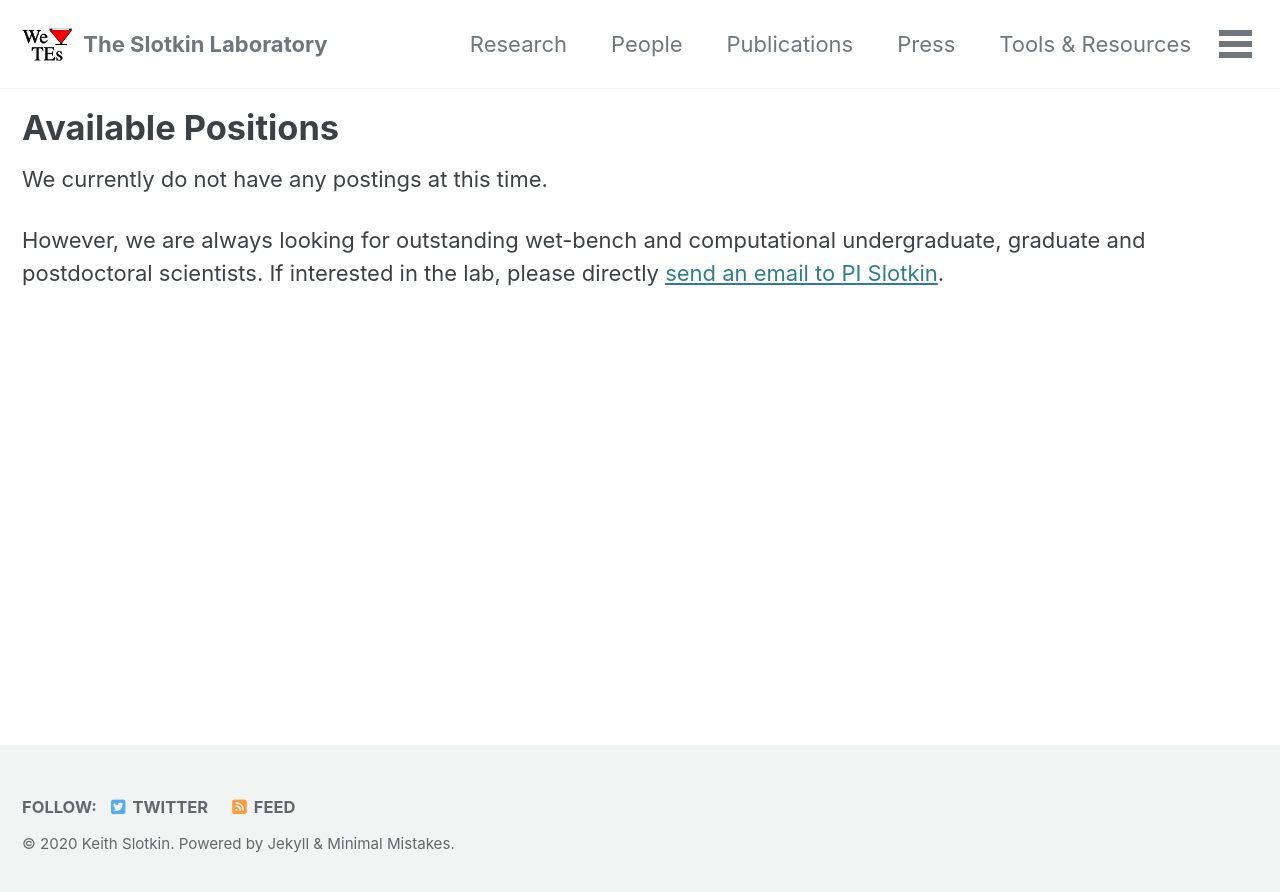
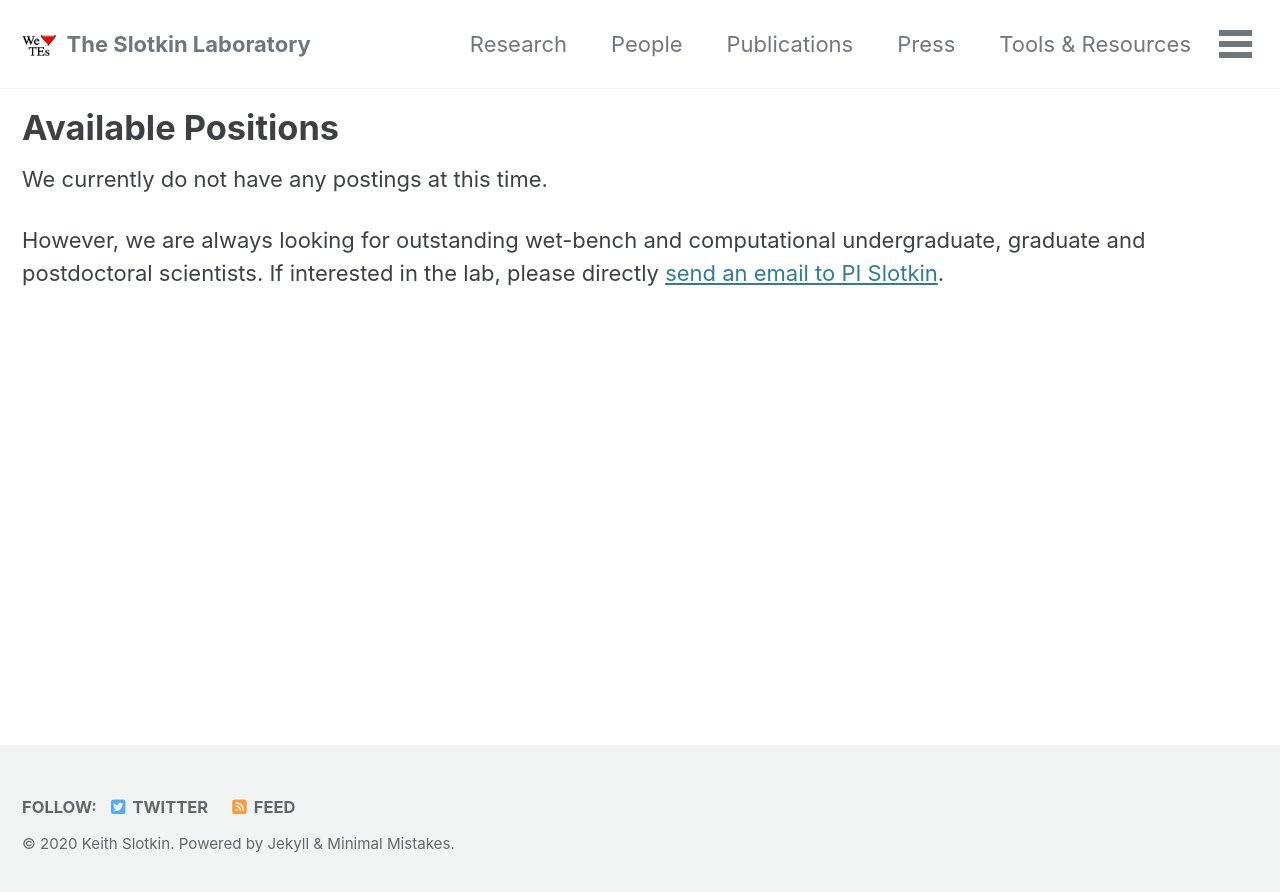
Before and after one commit to SlotkinLab/slotkinlab.github.io, a Jekyll site: the page built from _pages/positions.md, in a window 1280 px wide. Shown: the top 892 px of the page. Built offline with Jekyll 4.4.1, drawn with Linux system fonts in a browser that asks for light colours; cached includes are drawn as plain includes; nearby versions of some CDN libraries.

Commit message:
Update _masthead.scss

```diff
--- a/_sass/minimal-mistakes/_masthead.scss
+++ b/_sass/minimal-mistakes/_masthead.scss
@@ -40,7 +40,7 @@
 }
 
 .site-logo img {
-  max-height: 1.5rem;
+  max-height: 1rem;
 }
 
 .site-title {
```
